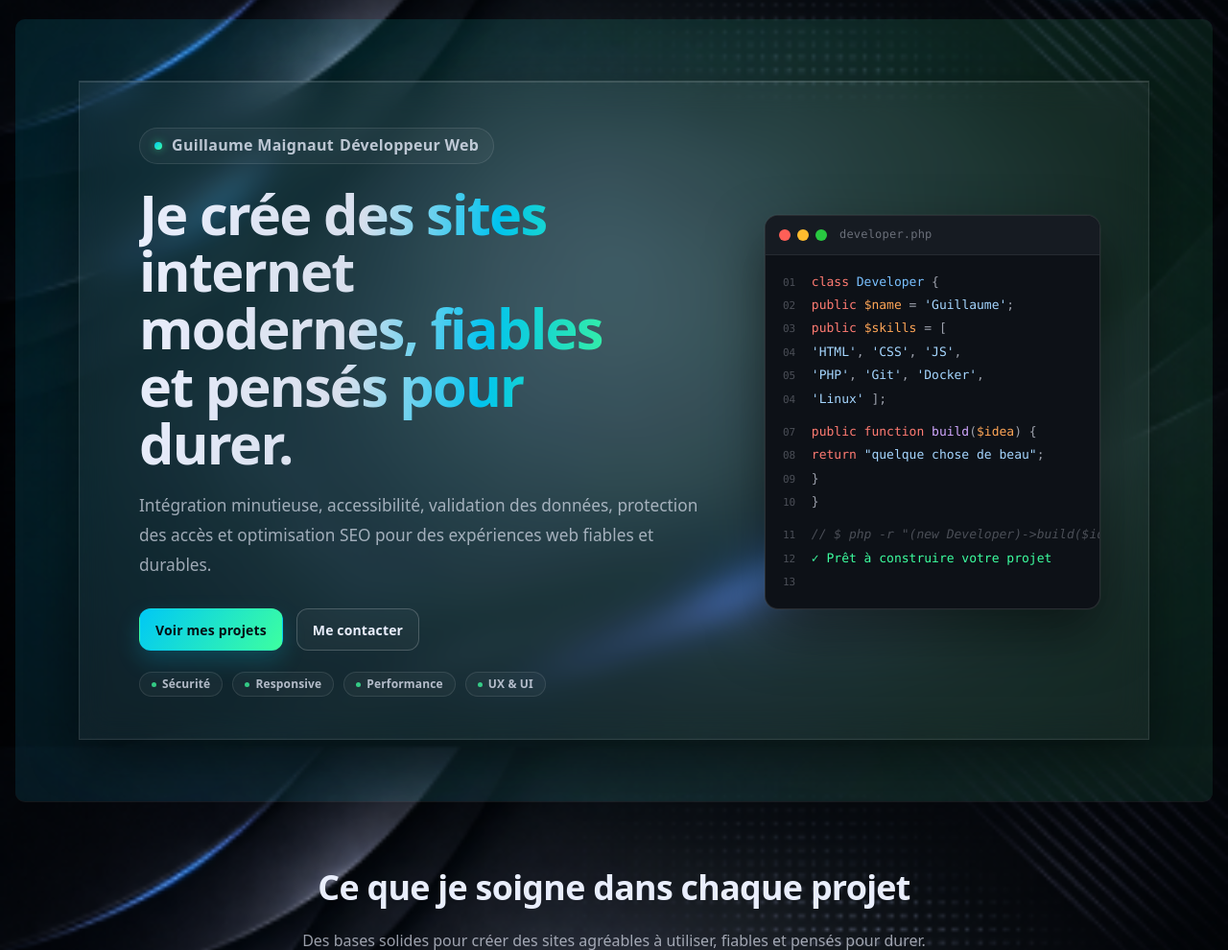
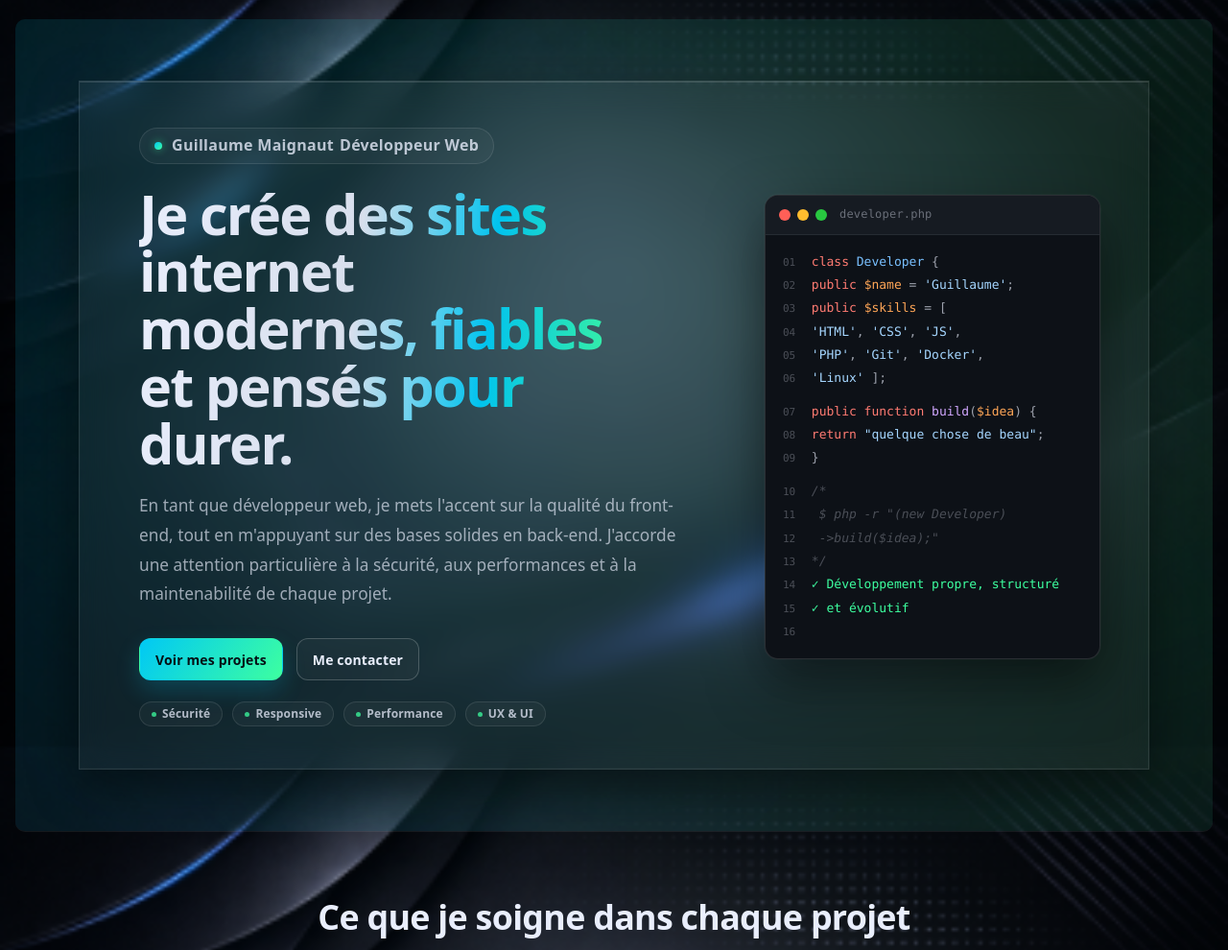
Before and after one commit to Guillaume0402/portfolio_guillaume, a PHP site: template src/Views/home/index.php in a window 1280 px wide. Shown: the part 75-1065 px from the top of the page at 96% size. Run offline with PHP 8.4, Linux system fonts and the light colour scheme; the template is opened without the code that fills it, so the values that code supplies are empty; style sheets or scripts are compiled from the project's sources.

Commit message:
chore(homepage): refine wording and remove unused class

```diff
--- a/assets/scss/pages/_home.scss
+++ b/assets/scss/pages/_home.scss
@@ -119,12 +119,6 @@
         padding: 10px 5px 10px;
         border-radius: 20px;
     }
-}
-
-.hero-copy {
-    flex: 1 1 0;
-    min-width: 0;
-    position: relative;
 }
 
 .hero-kicker {
--- a/src/Views/home/index.php
+++ b/src/Views/home/index.php
@@ -2,7 +2,7 @@
        <section class="container-app hero-section">
            <div class="container hero-inner">
                <div class="hero-media reveal">
-                   <div class="container hero-copy">
+                   <div class="container">
                        <p class="hero-kicker">
                            <span class="hero-kicker-text">
                                <span class="hero-kicker-name">Guillaume Maignaut</span>
@@ -11,7 +11,7 @@
                        </p>
                        <h1 class="hero-title">Je crée des sites internet modernes, fiables et pensés pour durer.</h1>
                        <p class="hero-subtitle">
-                           Intégration minutieuse, accessibilité, validation des données, protection des accès et optimisation SEO pour des expériences web fiables et durables.
+                           En tant que développeur web, je mets l'accent sur la qualité du front-end, tout en m'appuyant sur des bases solides en back-end. J'accorde une attention particulière à la sécurité, aux performances et à la maintenabilité de chaque projet.
                        </p>
 
                        <div class="hero-actions">
@@ -40,16 +40,19 @@
                            <p class="tl"><span class="t-dim">03</span> <span class="t-kw">public</span> <span class="t-var">$skills</span> = [</p>
                            <p class="tl"><span class="t-dim">04</span> <span class="t-str">'HTML'</span>, <span class="t-str">'CSS'</span>, <span class="t-str">'JS'</span>,</p>
                            <p class="tl"><span class="t-dim">05</span> <span class="t-str">'PHP'</span>, <span class="t-str">'Git'</span>, <span class="t-str">'Docker'</span>,</p>
-                           <p class="tl"><span class="t-dim">04</span> <span class="t-str">'Linux'</span> ];</p>
+                           <p class="tl"><span class="t-dim">06</span> <span class="t-str">'Linux'</span> ];</p>
                            <p class="tl t-blank"></p>
                            <p class="tl"><span class="t-dim">07</span> <span class="t-kw">public function</span> <span class="t-fn">build</span>(<span class="t-var">$idea</span>) {</p>
                            <p class="tl"><span class="t-dim">08</span> <span class="t-kw">return</span> <span class="t-str">"quelque chose de beau"</span>;</p>
                            <p class="tl"><span class="t-dim">09</span> }</p>
-                           <p class="tl"><span class="t-dim">10</span> }</p>
                            <p class="tl t-blank"></p>
-                           <p class="tl"><span class="t-dim">11</span> <span class="t-comment">// $ php -r "(new Developer)->build($idea);"</span></p>
-                           <p class="tl"><span class="t-dim">12</span> <span class="t-ok">✓ Prêt à construire votre projet</span></p>
-                           <p class="tl"><span class="t-dim">13</span> <span class="t-cur">▌</span></p>
+                           <p class="tl"><span class="t-dim">10</span> <span class="t-comment">/*</span></p>
+                           <p class="tl"><span class="t-dim">11</span> <span class="t-comment"> $ php -r "(new Developer)</span></p>
+                           <p class="tl"><span class="t-dim">12</span> <span class="t-comment"> ->build($idea);" </span></p>
+                           <p class="tl"><span class="t-dim">13</span> <span class="t-comment">*/</span></p>
+                           <p class="tl"><span class="t-dim">14</span> <span class="t-ok">✓ Développement propre, structuré </span></p>
+                           <p class="tl"><span class="t-dim">15</span> <span class="t-ok">✓ et évolutif</span></p>
+                           <p class="tl"><span class="t-dim">16</span> <span class="t-cur">▌</span></p>
                        </div>
                    </div>
                </div>
@@ -204,10 +207,10 @@
 
                <div class="about-card reveal">
                    <p class="about-text">
-                       J’aime concevoir des pages qui vont droit au but, tout en restant agréables à regarder et simples à utiliser. Je soigne la hiérarchie, la typographie et la cohérence des éléments pour créer des interfaces professionnelles, lisibles et efficaces, avec une attention particulière portée à la fiabilité et à la sécurité.
+                       J’aime concevoir des pages qui vont à l'essentiel, sans sacrifier l'esthétique ni la simplicité d'utilisation. Mon travail repose sur une hiérarchie claire, une typographie soignée et une cohérence visuelle, afin de créer des interfaces à la fois professionnelles, lisibles et efficaces. Je porte une attention particulière à la fiabilité et à la sécurité, des aspects essentiels pour une expérience utilisateur de qualité.
                    </p>
                    <p class="about-text">
-                       Si tu souhaites discuter d'un projet, le moyen le plus facile est d'utiliser le bouton Me contacter ou de passer par l'adresse email indiquée en bas de page.
+                       Ce portfolio vous invite à découvrir ma démarche, mes partis pris techniques et les projets concrets que j'ai menés en développement web.
                    </p>
                    <div class="about-stats">
                        <div class="stat">
@@ -219,8 +222,8 @@
                            <span class="stat-label">Technologies</span>
                        </div>
                        <div class="stat">
-                           <span class="stat-num">100</span>
-                           <span class="stat-label">Score Lighthouse</span>
+                           <span class="stat-num">PHP</span>
+                           <span class="stat-label">MVC, validation, sécurité</span>
                        </div>
                    </div>
                </div>
@@ -232,9 +235,9 @@
                <div class="contact-card reveal">
                    <div class="contact-inner">
                        <div>
-                           <p class="contact-kicker">Travaillons ensemble</p>
-                           <h2 class="contact-title">Un projet en tête&nbsp;?</h2>
-                           <p class="contact-lead">Disponible pour des projets en freelance, des partenariats ou juste pour échanger vos idées.</p>
+                           <p class="contact-kicker">Contact</p>
+                           <h2 class="contact-title">Échanger autour de mon travail</h2>
+                           <p class="contact-lead">N'hésitez pas à me contacter si vous souhaitez échanger sur mes projets, mon parcours professionnel, ou pour explorer ensemble une opportunité de collaboration.</p>
                        </div>
                        <div class="contact-actions">
                            <a class="btn btn-primary btn-lg" href="mailto:g.maignaut@gmail.com">M’envoyer un email</a>
--- a/src/Views/partials/footer.php
+++ b/src/Views/partials/footer.php
@@ -8,8 +8,9 @@
             </a>
 
             <p class="footer-text">
-                Je construis des interfaces propres, rapides et maintenables.
-                Disponible pour missions freelance et projets web.
+                Je conçois des interfaces web qui allient esthétique, simplicité et pérennité.
+                Ce portfolio vous présente mes réalisations, mes compétences et ma vision du développement web.
+                Je suis actuellement ouvert à de nouvelles opportunités professionnelles, en CDI, en collaboration ou en mission freelance.
             </p>
 
             <div class="footer-actions">
```
Also changed, not shown: src/Views/contact/index.php (+7 -9 lines).
